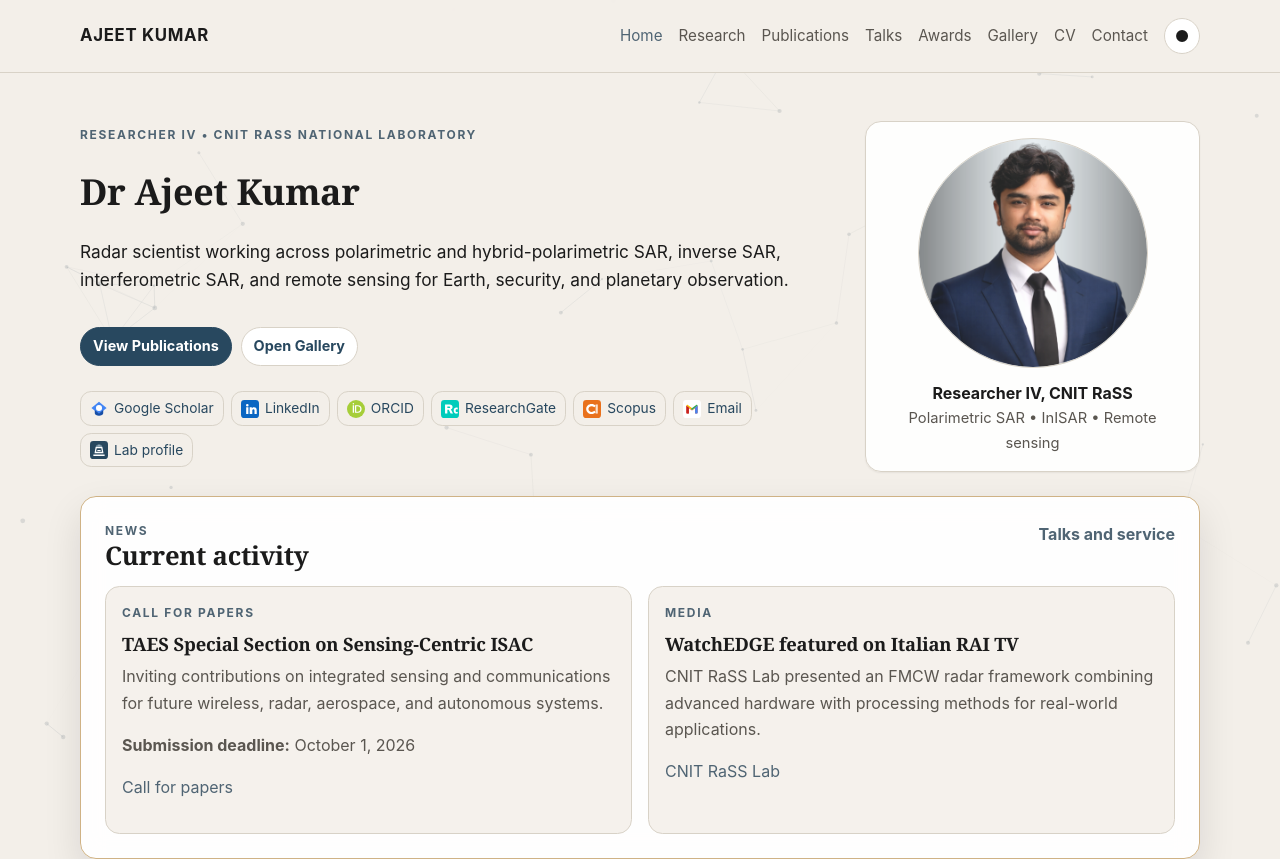
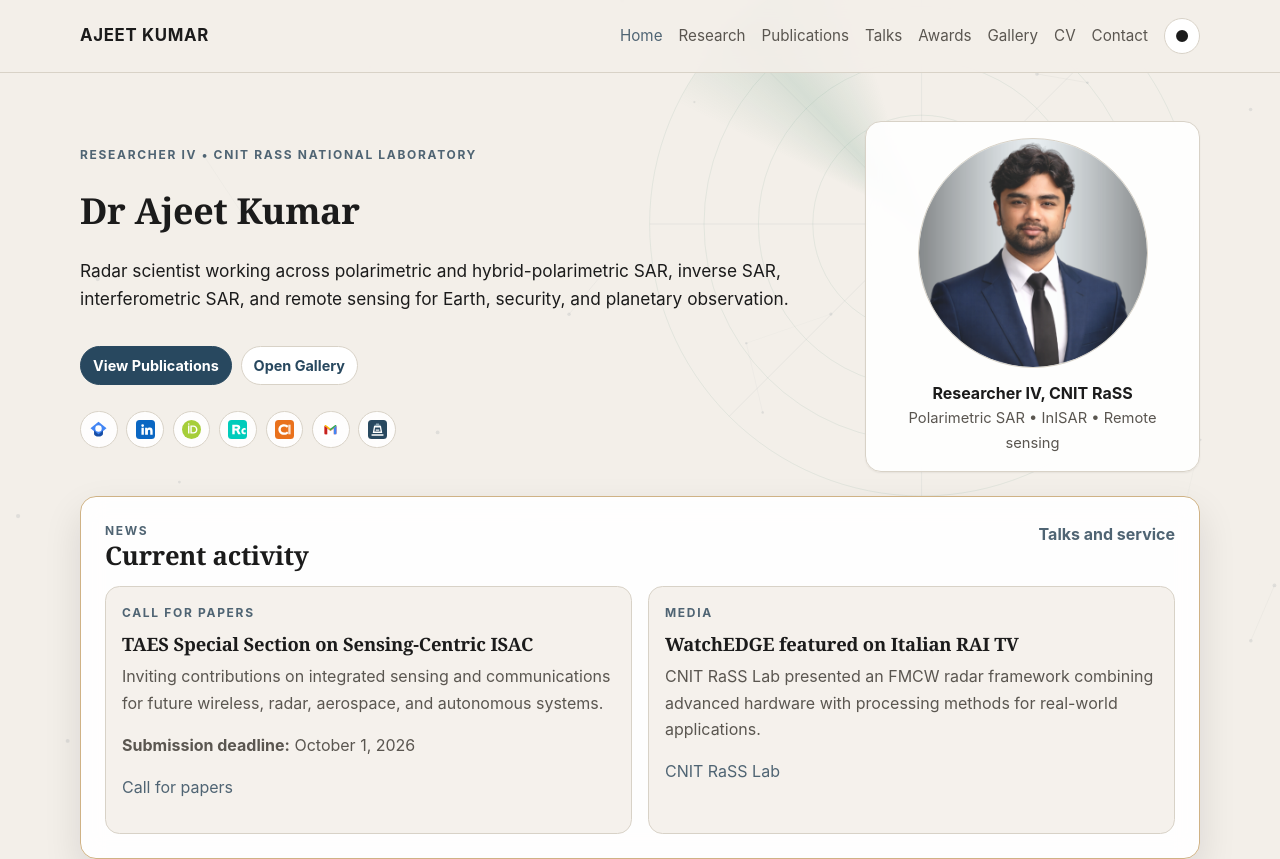
Before and after one commit to bhaskarahuja23/ajeet-kumar-website, a website: page index.html in a window 1280 px wide. Shown: the top 859 px of the page. Drawn offline with Linux system fonts and the light colour scheme.

Commit message:
Use radar network background and icon social links

```diff
--- a/assets/css/styles.css
+++ b/assets/css/styles.css
@@ -330,34 +330,30 @@ p { margin: 0 0 1rem; max-width: 68ch; color: var(--text-muted); }
 .social-list {
   display: flex;
   flex-wrap: wrap;
-  gap: 0.45rem;
+  gap: 0.55rem;
   margin-top: 0.6rem;
 }
 .social-list a {
   display: inline-flex;
   align-items: center;
-  gap: 0.38rem;
+  justify-content: center;
   border: 1px solid var(--border);
-  border-radius: 0.7rem;
-  min-height: 2.15rem;
-  padding: 0.32rem 0.56rem;
-  background: var(--bg);
+  border-radius: 50%;
+  width: 2.35rem;
+  height: 2.35rem;
+  padding: 0;
+  background: color-mix(in srgb, var(--bg-elevated) 88%, transparent);
   color: var(--accent-strong);
-  font-size: 0.86rem;
-  line-height: 1.1;
-  max-width: 100%;
+  backdrop-filter: blur(10px);
 }
 .social-list img {
   display: inline-block;
-  width: 18px !important;
-  height: 18px !important;
-  max-width: 18px !important;
-  min-width: 18px;
+  width: 19px !important;
+  height: 19px !important;
+  max-width: 19px !important;
+  min-width: 19px;
   object-fit: contain;
-  flex: 0 0 18px;
-}
-.social-list span {
-  white-space: nowrap;
+  flex: 0 0 19px;
 }
 .section-heading-row {
   display: flex;
--- a/assets/js/site-background.js
+++ b/assets/js/site-background.js
@@ -7,6 +7,7 @@
   let height = 0;
   let points = [];
   let frame = null;
+  let tick = 0;
 
   function isDark() {
     return document.documentElement.getAttribute('data-theme') === 'dark';
@@ -20,19 +21,59 @@
     canvas.height = Math.floor(height * ratio);
     ctx.setTransform(ratio, 0, 0, ratio, 0, 0);
 
-    const count = Math.max(38, Math.min(74, Math.floor((width * height) / 19000)));
+    const count = Math.max(28, Math.min(56, Math.floor((width * height) / 26000)));
     points = Array.from({ length: count }, () => ({
       x: Math.random() * width,
       y: Math.random() * height,
-      vx: (Math.random() - 0.5) * 0.18,
-      vy: (Math.random() - 0.5) * 0.18,
-      r: 1.1 + Math.random() * 1.4
+      vx: (Math.random() - 0.5) * 0.12,
+      vy: (Math.random() - 0.5) * 0.12,
+      r: 1 + Math.random() * 1.2
     }));
   }
 
-  function draw() {
-    ctx.clearRect(0, 0, width, height);
-    const dark = isDark();
+  function drawRadar(cx, cy, radius, dark) {
+    const green = dark ? '58, 205, 116' : '40, 120, 88';
+    const blue = dark ? '86, 172, 218' : '79, 100, 115';
+    const sweep = tick * 0.012;
+
+    ctx.save();
+    ctx.translate(cx, cy);
+
+    for (let i = 1; i <= 5; i += 1) {
+      ctx.strokeStyle = `rgba(${green}, ${dark ? 0.13 : 0.08})`;
+      ctx.lineWidth = 1;
+      ctx.beginPath();
+      ctx.arc(0, 0, (radius / 5) * i, 0, Math.PI * 2);
+      ctx.stroke();
+    }
+
+    for (let i = 0; i < 8; i += 1) {
+      const angle = (Math.PI * 2 * i) / 8;
+      ctx.strokeStyle = `rgba(${blue}, ${dark ? 0.1 : 0.07})`;
+      ctx.beginPath();
+      ctx.moveTo(0, 0);
+      ctx.lineTo(Math.cos(angle) * radius, Math.sin(angle) * radius);
+      ctx.stroke();
+    }
+
+    const gradient = ctx.createConicGradient(sweep, 0, 0);
+    gradient.addColorStop(0, `rgba(${green}, 0)`);
+    gradient.addColorStop(0.06, `rgba(${green}, ${dark ? 0.24 : 0.14})`);
+    gradient.addColorStop(0.13, `rgba(${green}, 0)`);
+    gradient.addColorStop(1, `rgba(${green}, 0)`);
+    ctx.fillStyle = gradient;
+    ctx.beginPath();
+    ctx.arc(0, 0, radius, 0, Math.PI * 2);
+    ctx.fill();
+
+    ctx.fillStyle = `rgba(${green}, ${dark ? 0.65 : 0.45})`;
+    ctx.beginPath();
+    ctx.arc(0, 0, 3, 0, Math.PI * 2);
+    ctx.fill();
+    ctx.restore();
+  }
+
+  function drawNetwork(dark) {
     const dot = dark ? '180, 202, 214' : '79, 100, 115';
     const line = dark ? '143, 168, 182' : '79, 100, 115';
 
@@ -52,8 +93,8 @@
         const dx = a.x - b.x;
         const dy = a.y - b.y;
         const distance = Math.sqrt(dx * dx + dy * dy);
-        if (distance < 128) {
-          ctx.strokeStyle = `rgba(${line}, ${(1 - distance / 128) * (dark ? 0.16 : 0.12)})`;
+        if (distance < 118) {
+          ctx.strokeStyle = `rgba(${line}, ${(1 - distance / 118) * (dark ? 0.12 : 0.08)})`;
           ctx.lineWidth = 1;
           ctx.beginPath();
           ctx.moveTo(a.x, a.y);
@@ -64,12 +105,19 @@
     }
 
     points.forEach((point) => {
-      ctx.fillStyle = `rgba(${dot}, ${dark ? 0.22 : 0.16})`;
+      ctx.fillStyle = `rgba(${dot}, ${dark ? 0.2 : 0.12})`;
       ctx.beginPath();
       ctx.arc(point.x, point.y, point.r, 0, Math.PI * 2);
       ctx.fill();
     });
+  }
 
+  function draw() {
+    ctx.clearRect(0, 0, width, height);
+    const dark = isDark();
+    drawRadar(width * 0.72, height * 0.28, Math.min(width, height) * 0.34, dark);
+    drawNetwork(dark);
+    tick += 1;
     frame = requestAnimationFrame(draw);
   }
 
--- a/build.js
+++ b/build.js
@@ -8,6 +8,7 @@ const galleryPath = path.join(dataDir, 'gallery.json');
 const scholarBibPath = path.join(dataDir, 'scholar.bib');
 const galleryDir = path.join(root, 'gallery');
 const imageExtensions = new Set(['.jpg', '.jpeg', '.png', '.webp', '.gif']);
+const autoAppendImageExtensions = new Set(['.jpg', '.jpeg', '.webp', '.gif']);
 
 function ensureDir(dirPath) {
   fs.mkdirSync(dirPath, { recursive: true });
@@ -55,6 +56,7 @@ function discoverGalleryItems(existingItems) {
   const retainedFiles = new Set(retainedExisting.map((item) => item.file));
   const appended = discoveredFiles
     .filter((file) => !retainedFiles.has(`gallery/${file}`))
+    .filter((file) => autoAppendImageExtensions.has(path.extname(file).toLowerCase()))
     .map((file) => {
       const filePath = `gallery/${file}`;
       return {
--- a/data/gallery.json
+++ b/data/gallery.json
@@ -77,8 +77,8 @@
     },
     {
       "file": "gallery/profile-pic.png",
-      "caption": "Profile Pic",
-      "location": "Gallery"
+      "caption": "Profile photo",
+      "location": "CNIT RaSS"
     }
   ]
 }
--- a/index.html
+++ b/index.html
@@ -62,33 +62,26 @@
             <a class="button-link button-link--soft" href="gallery.html">Open Gallery</a>
           </div>
           <div class="social-list" aria-label="Social links">
-            <a href="https://scholar.google.com/citations?user=-2N1-CkAAAAJ&hl=en" target="_blank" rel="noreferrer" title="Google Scholar profile">
+            <a href="https://scholar.google.com/citations?user=-2N1-CkAAAAJ&hl=en" target="_blank" rel="noreferrer" title="Google Scholar profile" aria-label="Google Scholar profile">
               <img src="assets/img/icons/google-scholar.svg" alt="" aria-hidden="true" />
-              <span>Google Scholar</span>
             </a>
-            <a href="https://www.linkedin.com/in/dr-ajeet-kumar/" target="_blank" rel="noreferrer" title="LinkedIn profile">
+            <a href="https://www.linkedin.com/in/dr-ajeet-kumar/" target="_blank" rel="noreferrer" title="LinkedIn profile" aria-label="LinkedIn profile">
               <img src="assets/img/icons/linkedin.svg" alt="" aria-hidden="true" />
-              <span>LinkedIn</span>
             </a>
-            <a href="https://orcid.org/0000-0002-7758-8055" target="_blank" rel="noreferrer" title="ORCID profile">
+            <a href="https://orcid.org/0000-0002-7758-8055" target="_blank" rel="noreferrer" title="ORCID profile" aria-label="ORCID profile">
               <img src="assets/img/icons/orcid.svg" alt="" aria-hidden="true" />
-              <span>ORCID</span>
             </a>
-            <a href="https://www.researchgate.net/profile/Ajeet-Kumar-34" target="_blank" rel="noreferrer" title="ResearchGate profile">
+            <a href="https://www.researchgate.net/profile/Ajeet-Kumar-34" target="_blank" rel="noreferrer" title="ResearchGate profile" aria-label="ResearchGate profile">
               <img src="assets/img/icons/researchgate.svg" alt="" aria-hidden="true" />
-              <span>ResearchGate</span>
             </a>
-            <a href="https://www.scopus.com/authid/detail.uri?authorId=57215268660" target="_blank" rel="noreferrer" title="Scopus author profile">
+            <a href="https://www.scopus.com/authid/detail.uri?authorId=57215268660" target="_blank" rel="noreferrer" title="Scopus author profile" aria-label="Scopus author profile">
               <img src="assets/img/icons/scopus.svg" alt="" aria-hidden="true" />
-              <span>Scopus</span>
             </a>
-            <a href="mailto:ajeet.kumar@cnit.it" title="Send email">
+            <a href="mailto:ajeet.kumar@cnit.it" title="Send email" aria-label="Send email">
               <img src="assets/img/icons/email.svg" alt="" aria-hidden="true" />
-              <span>Email</span>
             </a>
-            <a href="https://labrass.cnit.it/staff/ajeet-kumar/" target="_blank" rel="noreferrer" title="CNIT RaSS lab profile">
+            <a href="https://labrass.cnit.it/staff/ajeet-kumar/" target="_blank" rel="noreferrer" title="CNIT RaSS lab profile" aria-label="CNIT RaSS lab profile">
               <img src="assets/img/icons/lab-profile.svg" alt="" aria-hidden="true" />
-              <span>Lab profile</span>
             </a>
           </div>
         </div>
```
Also changed, not shown: gallery.html (+4 -4 lines).
